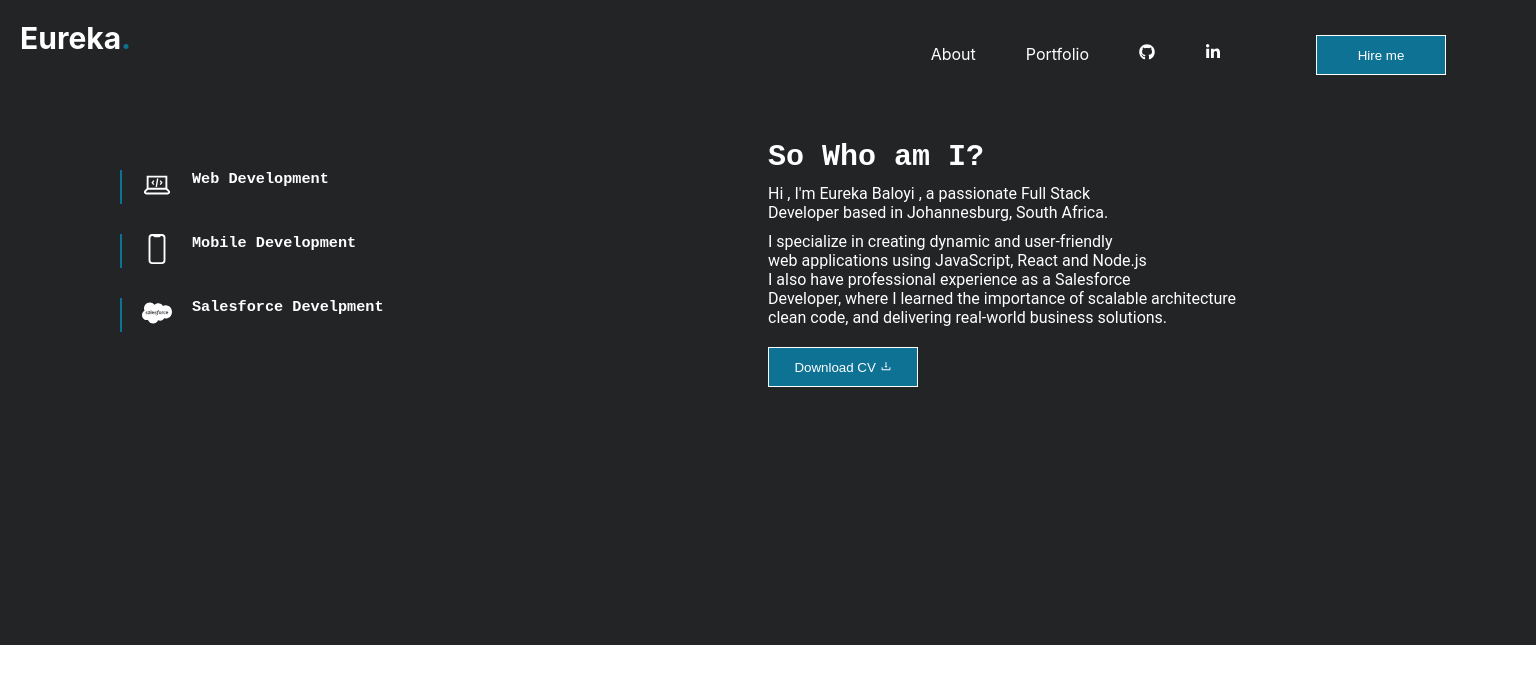
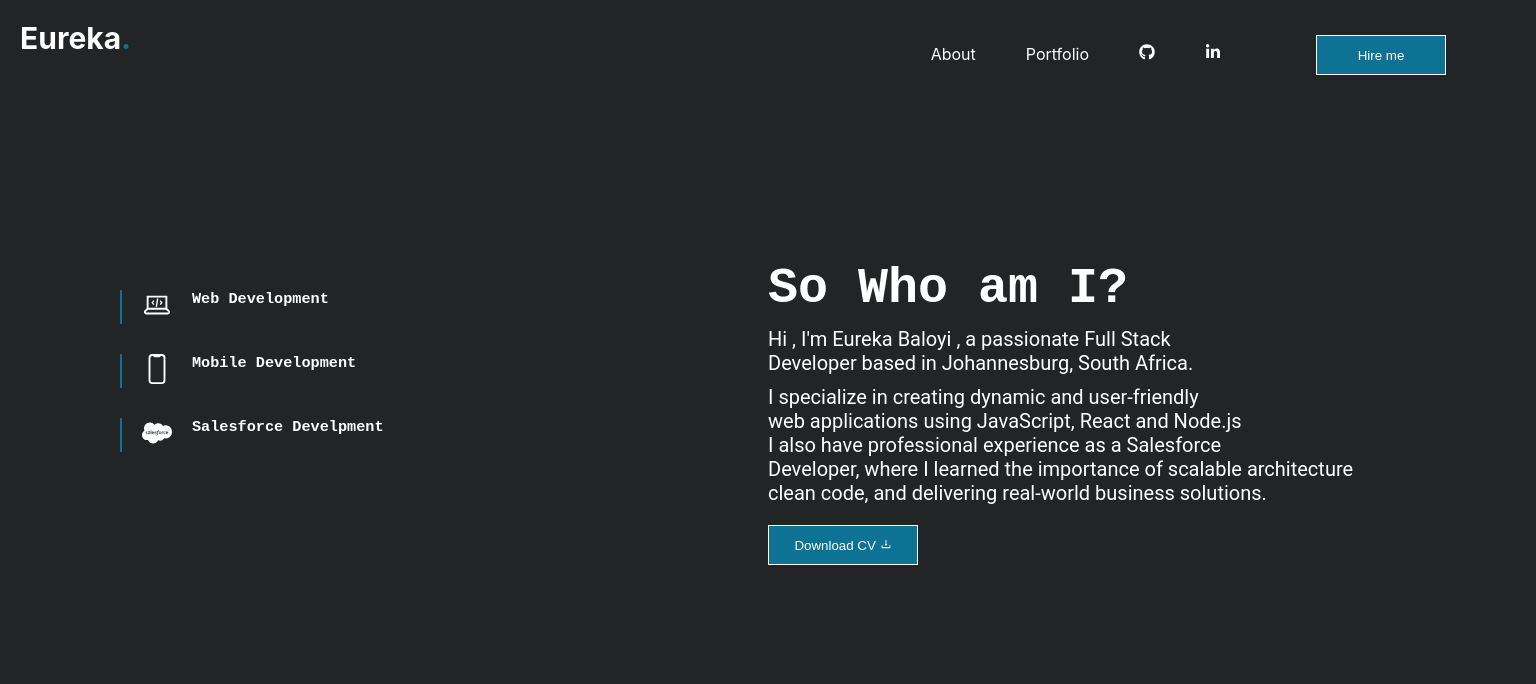
Before and after one commit to eureka03/Portfolio, a React (Create React App) app: page /About in a window 1536 px wide. Shown: the top 684 px of the page. Built offline with nearby package versions, Linux system fonts and the light colour scheme.

Commit message:
changes added

```diff
--- a/package.json
+++ b/package.json
@@ -1,5 +1,5 @@
 {
-  "homepage": "https://eureka03.github.io/Portfolio/",
+  "homepage": "https://eureka03.github.io/s",
   "name": "portfolio",
   "version": "0.1.0",
   "private": true,
--- a/src/Components/About.css
+++ b/src/Components/About.css
@@ -60,3 +60,70 @@ h3{
     color:white;
 
 }
+@media (min-width:1400px){
+    .About-container{
+        display:grid;
+        grid-template-columns: repeat(2,1fr);
+        background-color: #222426;
+        height:875px;
+        color:white;
+        padding-top:150px;
+
+
+    }
+    .web, .mobile, .cloud{
+        display:flex;
+        margin-left:120px;
+        margin-top:30px;
+        border-left:2px solid rgb(13, 114, 148);
+        padding-left:20px;
+        font-family:monospace;
+
+    }
+
+    h3{
+        margin-left:20px;
+
+    }
+    .About h2{
+        font-family: monospace;
+        font-size:50px;
+        animation:typing 4s steps(20,end) forwards;
+        width:0;
+        white-space: nowrap;
+        overflow:hidden;
+    }
+
+
+    @keyframes typing{
+        to{
+            width:100%;
+        }
+    }
+    .About p{
+        margin-top:10px;
+        font-family:roboto;
+        font-size:20px;
+    }
+    .About button {
+        width:150px;
+        height:40px;
+        border:none;
+        margin-top:20px;
+        border:1px solid white;
+        background-color:rgb(13, 114, 148);
+        color:white;
+        cursor:pointer;
+
+
+
+    }
+
+
+
+    .About button a{
+        text-decoration:none;
+        color:white;
+
+    }
+}
--- a/src/Components/Homepage.css
+++ b/src/Components/Homepage.css
@@ -324,12 +324,20 @@
         color:white;
         height:700px;
     }
-    .Home p{
-    }
+
     .Home h1{
         font-size:50px;
         margin:0 70px;
         font-family:monospace;
+        animation:typing 2s steps(20,end) forwards;
+        width:0%;
+        white-space:nowrap;
+    }
+
+    @keyframes typing{
+        to{
+            width:2px;
+        }
     }
 
     .text-content{
@@ -339,15 +347,22 @@
 
     }
     .Home img{
-        width:570px;
+        width:537px;
         height:738px;
 
         padding:0;
-        left:645.7px;
+        left:602.7px;
         position:absolute;
         bottom:0px;
         top:110px;
+        opacity:0;
+        animation:fadeIn 2s ease-in forwards;
 
+    }
+    @keyframes fadeIn{
+        to{
+            opacity:1;
+        }
     }
     .image{
         padding:0;
```
Also changed, not shown: 1 other file (tests, documents, lock files or other folders).
